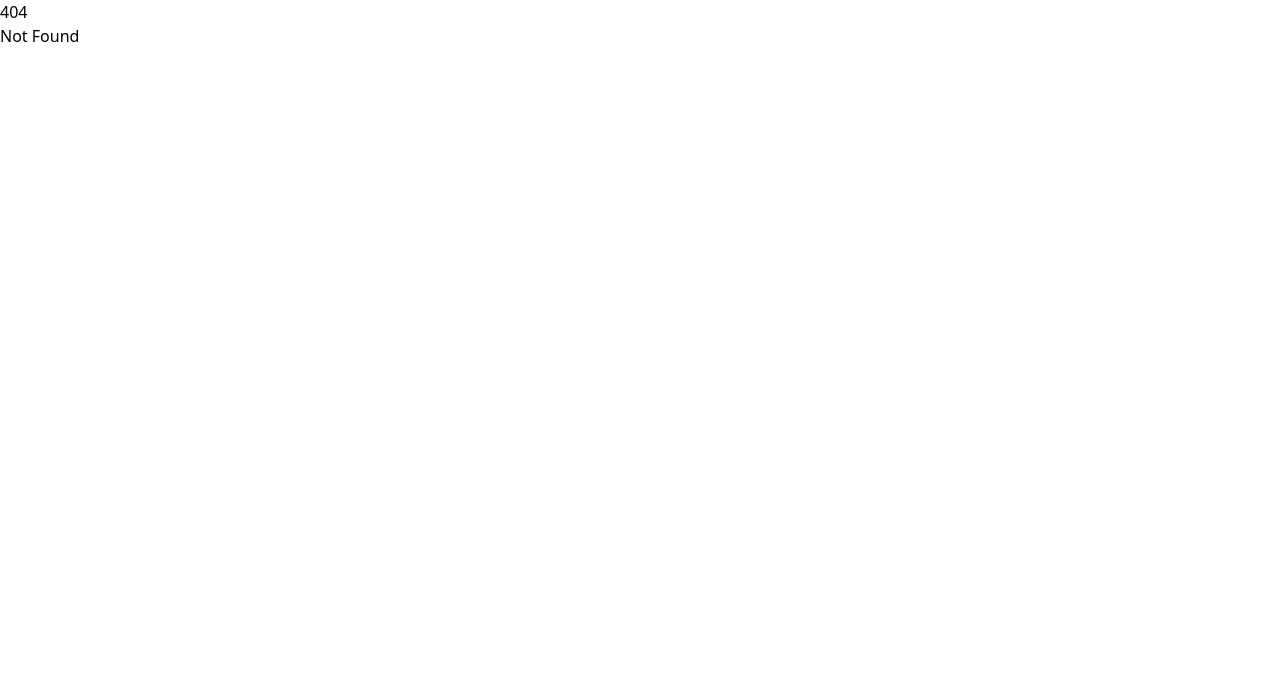
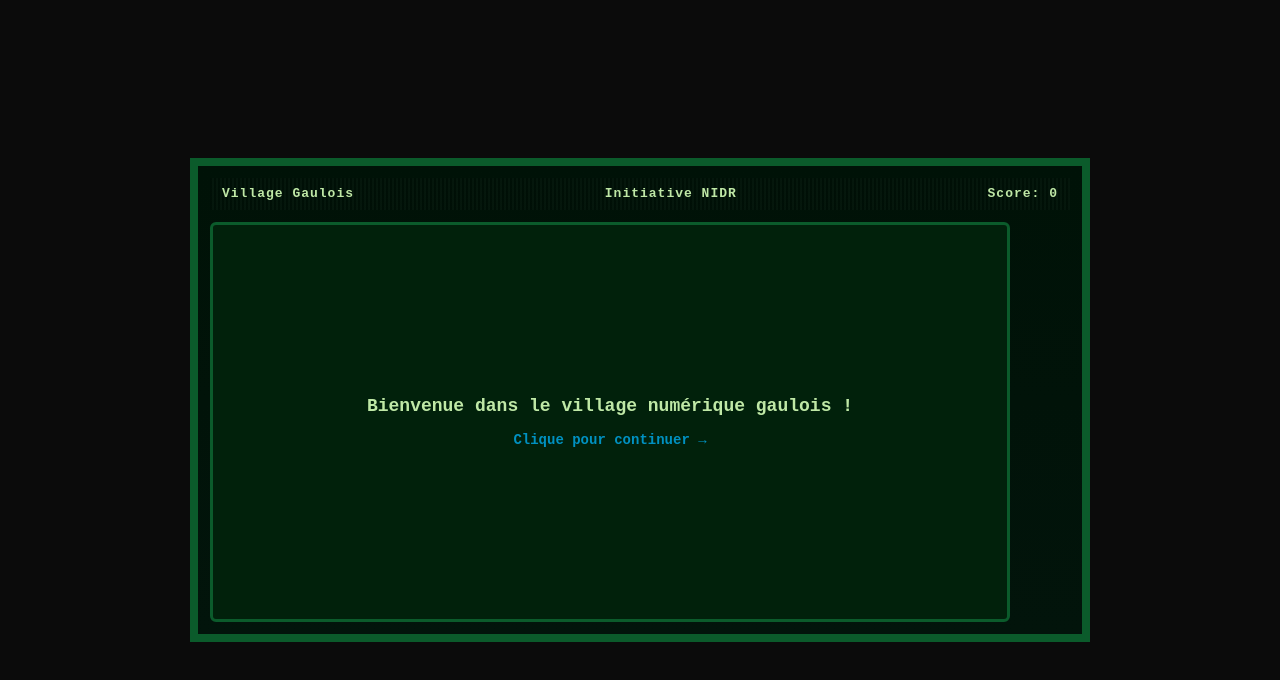
Before and after one commit to gJmry/NDLI-2025, a SvelteKit app: page /quiz in a window 1280 px wide. Before the commit this address had no page. Shown: the top 680 px of the page. Built offline with nearby package versions, Linux system fonts and the light colour scheme.

Commit message:
feat: add quiz

```diff
--- /dev/null
+++ b/src/routes/quiz/+page.svelte
@@ -0,0 +1,287 @@
+<script lang="ts">
+    import {onMount} from "svelte";
+
+    // Contenu scrolable sur le NIDR
+    const nidrTexts = [
+        "Bienvenue dans le village numérique gaulois !",
+        "Le NIDR, c'est le 'Numérique Inclusif, Responsable et Durable'.",
+        "Chaque hutte symbolise un aspect : Linux, sobriété numérique, réemploi, sécurité...",
+        "Le but : comprendre comment résister à l'empire romain des Big Tech.",
+        "Tu apprendras à protéger tes données, réduire ton empreinte numérique et utiliser des logiciels libres.",
+        "Après cette lecture, un petit quiz t'attendra pour tester tes connaissances !"
+    ];
+
+    // Quiz
+    type Question = {
+        question: string;
+        options: string[];
+        answer: number;
+        feedback: string[];
+    };
+
+    const quiz: Question[] = [
+        {
+            question: "Que signifient les lettres NIDR ?",
+            options: ["Numérique Indépendant et Durable pour les Résistants", "Nouvelle Initiative des Développeurs Romains", "Networked Interactive Digital Realm"],
+            answer: 0,
+            feedback: [
+                "Bravo ! C'est bien la démarche de résistance numérique.",
+                "Oups ! Ce n'est pas ça, pas de César ici.",
+                "Non, ce n'est pas un terme anglo-saxon !"
+            ]
+        },
+        {
+            question: "Quel logiciel est emblématique du NIDR ?",
+            options: ["Windows", "Linux", "MacOS"],
+            answer: 1,
+            feedback: [
+                "Non, Windows c'est le Romain infiltré !",
+                "Exact ! Linux permet d'éviter l'obsolescence programmée.",
+                "Non, MacOS n'est pas utilisé dans le village."
+            ]
+        },
+        {
+            question: "Quel aspect n'est pas du NIDR ?",
+            options: ["Sobriété numérique", "Réemploi", "Domination des Big Tech"],
+            answer: 2,
+            feedback: [
+                "Non, la sobriété est essentielle !",
+                "Non, réemploi et reconditionnement font partie de NIDR.",
+                "Bravo ! Résister aux Big Tech est le but du village."
+            ]
+        },
+        {
+            question: "Quels sont les trois piliers du NIDR ?",
+            options: ["Inclusion, Responsabilité, Durabilité", "Performance, Cloud, Licences", "Obsolescence, Abonnements, Objets connectés"],
+            answer: 0,
+            feedback: [
+                "Exact ! Ce sont les fondations de notre village.",
+                "Non, ce sont des pratiques romaines...",
+                "Non, ce ne sont pas les piliers du NIDR !"
+            ]
+        },
+        {
+            question: "Une action recommandée pour la sobriété numérique ?",
+            options: ["Éteindre les appareils quand ils ne servent pas", "Laisser les ordinateurs tourner 24/7", "Installer tous les logiciels possibles"],
+            answer: 0,
+            feedback: [
+                "Bravo ! On économise énergie et ressources.",
+                "Non, les Romains n’apprécieraient pas ça...",
+                "Non, ça gaspille énergie inutilement !"
+            ]
+        },
+        {
+            question: "Le village NIDR lutte contre qui ?",
+            options: ["Les Romains de l'Empire Numérique", "Les autres villages gaulois", "Les lutins numériques"],
+            answer: 0,
+            feedback: [
+                "Exact ! Résister aux Big Tech, c’est notre combat.",
+                "Non, nous sommes tous alliés ici.",
+                "Non, pas de lutins ici, juste des Romains numériques."
+            ]
+        }
+    ];
+
+    let step = 0; // étape actuelle (texte / quiz)
+    let currentQuiz = 0;
+    let score = 0;
+    let quizCompleted = false;
+    let feedback = "";
+
+    function nextText() {
+        if (step < nidrTexts.length - 1) step++;
+        else step = nidrTexts.length; // passer au quiz
+    }
+
+    function answerQuestion(index: number) {
+        feedback = quiz[currentQuiz].feedback[index];
+        if (index === quiz[currentQuiz].answer) score++;
+        if (currentQuiz < quiz.length - 1) currentQuiz++;
+        else quizCompleted = true;
+    }
+
+    function restartQuiz() {
+        currentQuiz = 0
+        score = 0;
+        quizCompleted = false;
+    }
+</script>
+
+<div class="pixel-wrap">
+    <div class="crt">
+        <div class="hud">
+            <div class="hud-left">Village Gaulois</div>
+            <div class="hud-center">Initiative NIDR</div>
+            <div class="hud-right">Score: {score}</div>
+        </div>
+
+        <div class="stage">
+            {#if step < nidrTexts.length}
+                <div class="scroll-text" on:click={nextText}>
+                    {nidrTexts[step]}
+                    <div class="scroll-hint">Clique pour continuer →</div>
+                </div>
+            {:else if !quizCompleted}
+                <div class="quiz">
+                    <div class="question">{quiz[currentQuiz].question}</div>
+                    <div class="options">
+                        {#each quiz[currentQuiz].options as option, i}
+                            <button class="btn pixel-btn" on:click={() => answerQuestion(i)}>
+                                {option}
+                            </button>
+                        {/each}
+                    </div>
+                    {#if feedback}
+                        <div class="feedback">{feedback}</div>
+                    {/if}
+                </div>
+            {:else}
+                {#if quizCompleted}
+                    <div class="quiz-completed items-center justify-center gap-4 p-6 bg-gradient-to-br from-green-900 to-green-800 border-4 border-green-700 rounded-xl shadow-lg text-center max-w-md mx-auto">
+                        <div class="text-3xl text-yellow-400 font-extrabold drop-shadow-lg">🎉 Bravo !</div>
+                        <div class="text-lg text-cyan-400 font-bold">
+                            Tu as terminé le quiz avec un score de <span class="text-white">{score}
+                            / {quiz.length}</span> !
+                            Le village numérique est fier de toi ! 🏰
+                        </div>
+                        <button
+                                on:click={() => restartQuiz()}
+                           class="cursor-pointer mt-4 px-6 py-2 bg-gradient-to-b from-green-700 to-green-900 border-2 border-black rounded-lg shadow hover:scale-105 transition-transform font-extrabold text-white">
+                            RECOMMENCER
+                        </button>
+                        <a href="/"
+                           class="mt-4 px-6 py-2 bg-gradient-to-b from-green-700 to-green-900 border-2 border-black rounded-lg shadow hover:scale-105 transition-transform font-extrabold text-white">
+                            CONTINUER
+                        </a>
+                    </div>
+                {/if}
+            {/if}
+        </div>
+
+        <div class="scanlines"></div>
+    </div>
+</div>
+
+<style>
+    .pixel-wrap {
+        position: relative;
+        min-height: 100vh;
+        display: flex;
+        align-items: center;
+        justify-content: center;
+        padding: 12px;
+        background: #0b0b0b;
+        font-family: monospace;
+    }
+
+    .crt {
+        width: min(900px, 96%);
+        background: linear-gradient(180deg, #001207 0%, #02140b 100%);
+        border: 8px solid #0b5b2b;
+        padding: 12px;
+        position: relative;
+        image-rendering: pixelated;
+    }
+
+    .hud {
+        display: flex;
+        justify-content: space-between;
+        padding: 6px 12px;
+        background: repeating-linear-gradient(90deg, rgba(0, 0, 0, 0.15) 0 2px, rgba(255, 255, 255, 0.02) 2px 4px);
+        color: #bfe8a6;
+        font-weight: 700;
+        font-size: 13px;
+        letter-spacing: 1px;
+    }
+
+    .stage {
+        position: relative;
+        width: 800px;
+        height: 400px;
+        margin-top: 12px;
+        background: #01210b;
+        border: 3px solid #0b5b2b;
+        overflow: hidden;
+        border-radius: 6px;
+        display: flex;
+        align-items: center;
+        justify-content: center;
+        flex-direction: column;
+        color: #bfe8a6;
+        font-weight: 700;
+        font-size: 18px;
+        text-align: center;
+        padding: 16px;
+    }
+
+    .scroll-text {
+        cursor: pointer;
+    }
+
+    .scroll-hint {
+        font-size: 14px;
+        color: #00adef;
+        margin-top: 10px;
+        opacity: 0.8;
+    }
+
+    .quiz {
+        display: flex;
+        flex-direction: column;
+        gap: 12px;
+    }
+
+    .question {
+        font-size: 20px;
+        margin-bottom: 12px;
+        color: #ffd86b;
+        text-shadow: 1px 1px 0 #000;
+    }
+
+    .options {
+        display: flex;
+        flex-direction: column;
+        gap: 8px;
+    }
+
+    .feedback {
+        margin-top: 10px;
+        font-size: 16px;
+        color: #00adef;
+        font-weight: 700;
+        text-shadow: 1px 1px 0 #000;
+    }
+
+    .btn {
+        padding: 8px 12px;
+        border-radius: 6px;
+        border: 3px solid rgba(0, 0, 0, 0.5);
+        font-weight: 800;
+        color: #fff;
+        cursor: pointer;
+        background: linear-gradient(180deg, #163b1b, #0d2a13);
+        box-shadow: 0 4px 8px rgba(0, 0, 0, 0.5);
+        transition: transform 0.1s;
+    }
+
+    .btn:hover {
+        transform: scale(1.05);
+    }
+
+    .quiz-completed {
+        font-size: 22px;
+        color: #00adef;
+        font-weight: 900;
+        text-shadow: 1px 1px 0 #000, 0 0 10px #00adef;
+    }
+
+    .scanlines {
+        position: absolute;
+        inset: 0;
+        background-image: linear-gradient(rgba(0, 0, 0, 0.02) 50%, rgba(255, 255, 255, 0.01) 50%);
+        background-size: 100% 4px;
+        pointer-events: none;
+        mix-blend-mode: overlay;
+        opacity: 0.18;
+    }
+</style>
```
